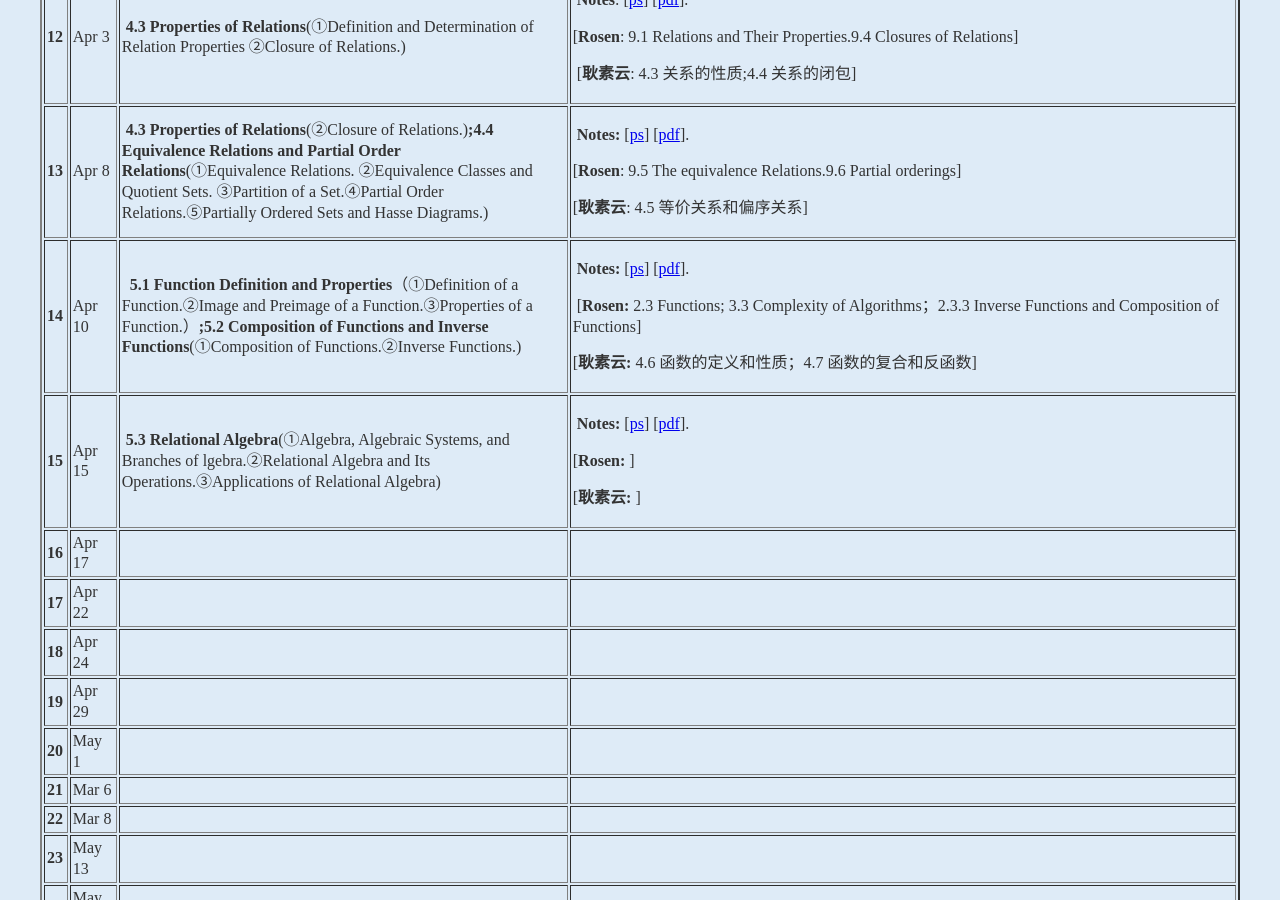
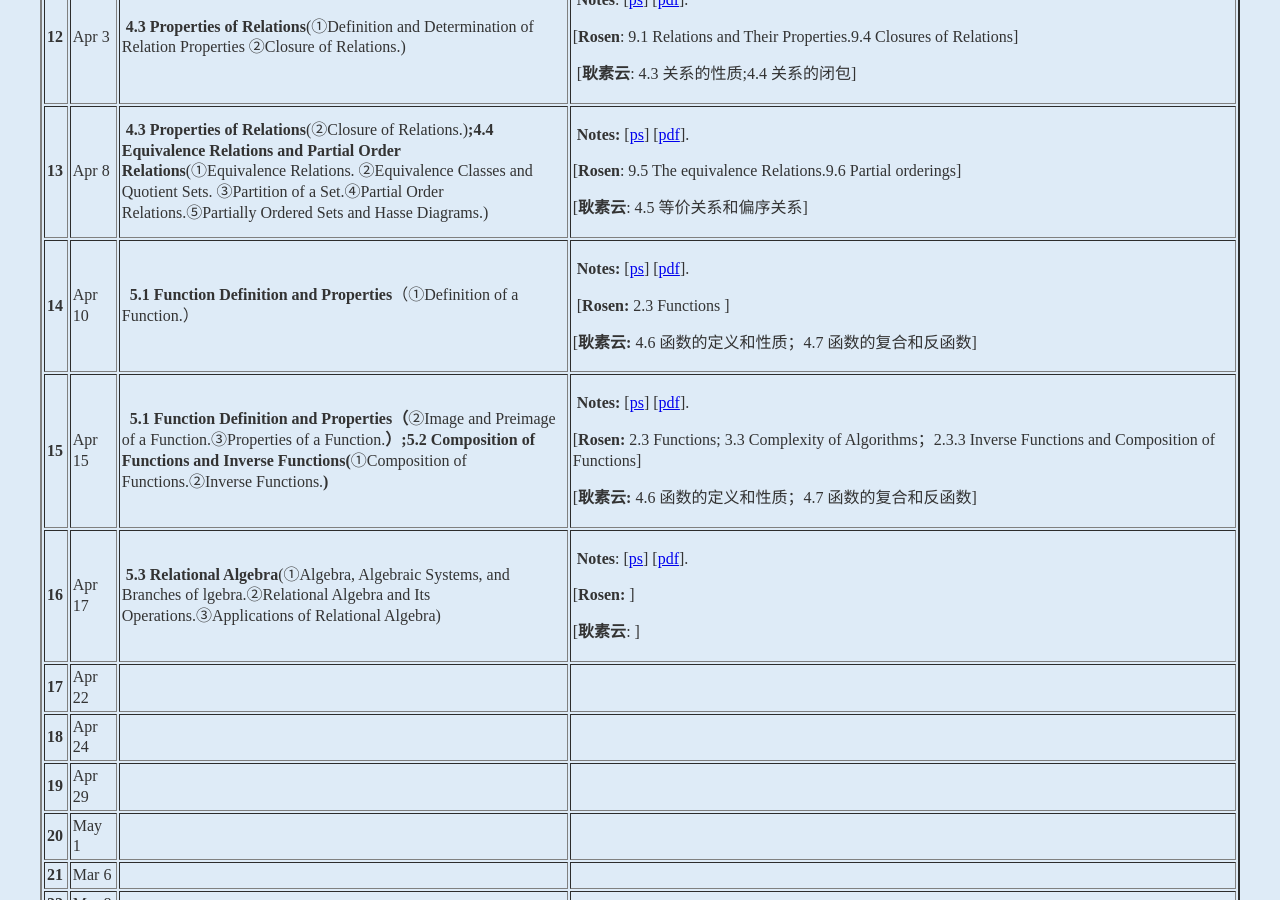
Before and after one commit to kejiwei/kejiwei.github.io, a Jekyll site: the page teaching/courses/dismath/index.html, which Jekyll copies as it is, in a window 1280 px wide and 900 px high, scrolled down 2624 px. Built offline with Jekyll 4.4.1, drawn with Linux system fonts in a browser that asks for light colours; some of the changed text lies outside the part shown.

Commit message:
Add files via upload

```diff
--- a/teaching/courses/dismath/index.html
+++ b/teaching/courses/dismath/index.html
@@ -197,27 +197,28 @@
                 <tr>
                 <td><strong>14</strong></td>
                 <td>Apr 10</td>
-                <td>&nbsp;<strong>&nbsp;5.1 Function Definition and Properties</strong>（①Definition of a Function.②Image and Preimage of a Function.③Properties of a Function.）<strong>;5.2 Composition of Functions and Inverse Functions</strong>(①Composition of Functions.②Inverse Functions.)</td>
-                <td><p>&nbsp;<strong>Notes:</strong> [<a href="slides/lecture.ppsx">ps</a>] [<a href="slides/lecture.pdf">pdf</a>].</p>
-                  <p>&nbsp;[<strong>Rosen:</strong> 2.3 Functions; 3.3 Complexity of Algorithms；2.3.3 Inverse Functions and Composition of Functions]&nbsp;</p>
+                <td>&nbsp;<strong>&nbsp;5.1 Function Definition and Properties</strong>（①Definition of a Function.）<strong>&nbsp;</strong></td>
+                <td><p>&nbsp;<strong>Notes:</strong> [<a href="slides/CH5-Function(1-15).ppsx">ps</a>] [<a href="slides/CH5-Function(1-15).pdf">pdf</a>].</p>
+                  <p>&nbsp;[<strong>Rosen:</strong> 2.3 Functions ]&nbsp;</p>
                   <p>[<strong>耿素云:</strong> 4.6 函数的定义和性质；4.7 函数的复合和反函数] </p></td>
                 </tr>
 
                 <tr>
                 <td><b>15</b></td>
                 <td>Apr 15</td>
-                <td>&nbsp;<strong>5.3 Relational Algebra</strong>(①Algebra, Algebraic Systems, and Branches of lgebra.②Relational Algebra and Its Operations.③Applications of Relational Algebra)</td>
+                <td>&nbsp;<strong>&nbsp;5.1 Function Definition and Properties（</strong>②Image and Preimage of a Function.③Properties of a Function.<strong>）;5.2 Composition of Functions and Inverse Functions(</strong>①Composition of Functions.②Inverse Functions.<strong>)</strong></td>
                 <td><p>&nbsp;<strong>Notes:</strong> [<a href="slides/lecture.ppsx">ps</a>] [<a href="slides/lecture.pdf">pdf</a>].&nbsp;</p>
-                  <p>[<strong>Rosen:</strong> ]&nbsp;</p>
-                  <p>[<strong>耿素云:</strong> ] </p></td>
+                  <p>[<strong>Rosen:</strong> 2.3 Functions; 3.3 Complexity of Algorithms；2.3.3 Inverse Functions and Composition of Functions]&nbsp;</p>
+                  <p>[<strong>耿素云:</strong> 4.6 函数的定义和性质；4.7 函数的复合和反函数] </p></td>
                 </tr>
 
                 <tr>
                 <td><b>16</b></td>
                 <td>Apr 17</td>
-                <td>&nbsp;</td>
-                <td>&nbsp;
-                 </td>
+                <td>&nbsp;<strong>5.3 Relational Algebra</strong>(①Algebra, Algebraic Systems, and Branches of lgebra.②Relational Algebra and Its Operations.③Applications of Relational Algebra)</td>
+                <td><p>&nbsp;<strong>Notes</strong>: [<a href="slides/lecture.ppsx">ps</a>] [<a href="slides/lecture.pdf">pdf</a>].&nbsp;</p>
+                  <p>[<strong>Rosen:</strong> ]&nbsp;</p>
+                  <p>[<strong>耿素云</strong>: ] </p></td>
                 </tr>
 
                 <tr>
@@ -436,8 +437,8 @@
         <section class="course-materials">
             <h2>教学资料</h2>
             <ul>
-                <li><a href="slides/lecture1.pdf">第一讲：The Foundations-Logic and Proofs</a></li>
-                <li><a href="slides/lecture2.pdf">第二讲：Nested Quantifiers</a></li>
+                <li><a href="slides/lecture.pdf">第一讲：The Foundations-Logic and Proofs</a></li>
+                <li><a href="slides/lecture.pdf">第二讲：Nested Quantifiers</a></li>
                 <!-- 更多讲义 -->
             </ul>
         </section>
```
Also changed, not shown: other parts of teaching/courses/dismath/index.html (+2 -2 lines).
